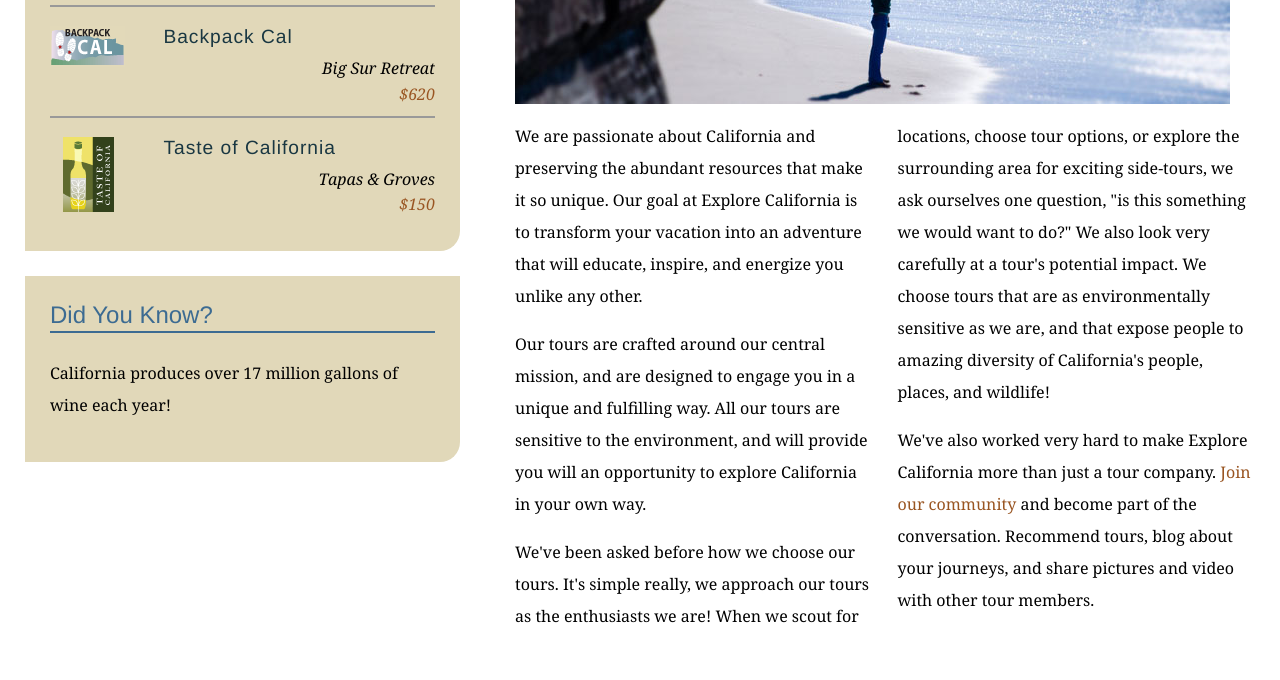
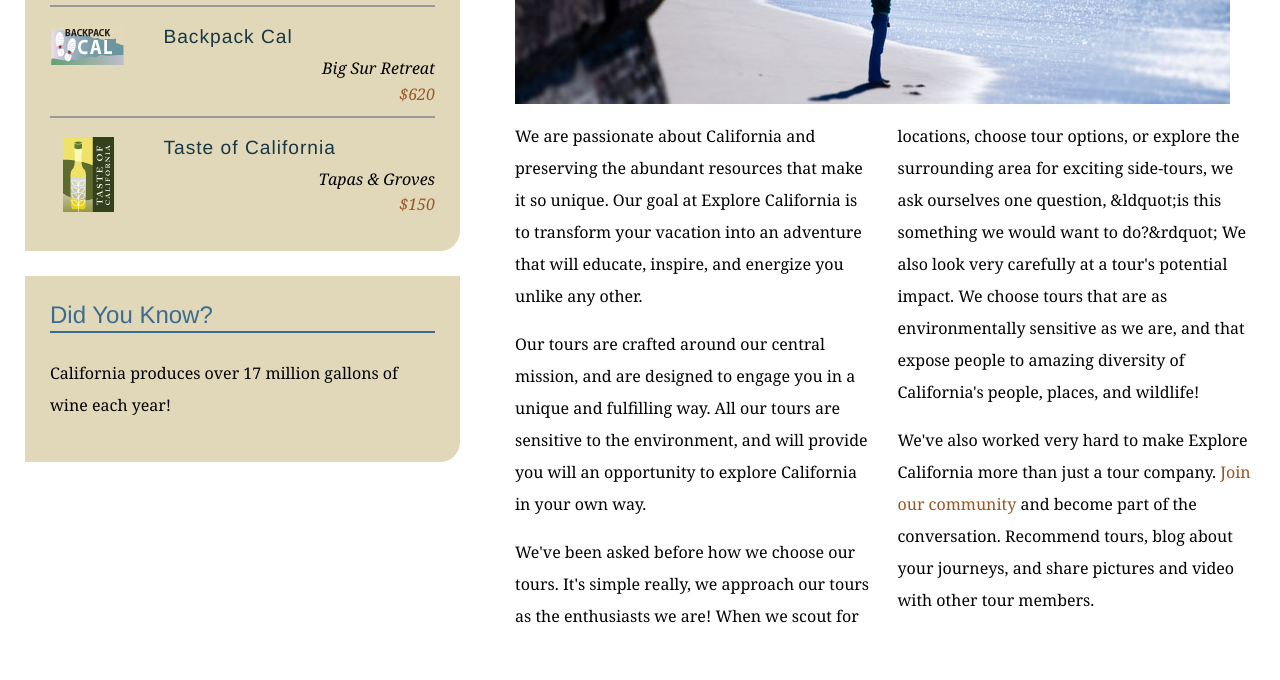
Before and after one commit to miigb/explore_california, a plain HTML site: page mission.html in a window 1280 px wide. Shown: the part 580-1260 px from the top of the page. Drawn offline with Linux system fonts and the light colour scheme.

Commit message:
replace quotes

```diff
--- a/mission.html
+++ b/mission.html
@@ -64,7 +64,7 @@
           <div class="multiCol">
             <p>We are passionate about California and preserving the abundant resources that make it so unique. Our goal at Explore California is to transform your vacation into an adventure that will educate, inspire, and energize you unlike any other.</p>
             <p>Our tours are crafted around our central mission, and are designed to engage you in a unique and fulfilling way. All our tours are sensitive to the environment, and will provide you will an opportunity to explore California in your own way.</p>
-            <p>We've been asked before how we choose our tours. It's simple really, we approach our tours as the enthusiasts we are! When we scout for locations, choose tour options, or explore the surrounding area for exciting side-tours, we ask ourselves one question, &quot;is this something we would want to do?&quot; We also look very carefully at a tour's potential impact. We choose tours that are as environmentally sensitive as we are, and that expose people to amazing diversity of California's people, places, and wildlife!</p>
+            <p>We've been asked before how we choose our tours. It's simple really, we approach our tours as the enthusiasts we are! When we scout for locations, choose tour options, or explore the surrounding area for exciting side-tours, we ask ourselves one question, &ldquot;is this something we would want to do?&rdquot; We also look very carefully at a tour's potential impact. We choose tours that are as environmentally sensitive as we are, and that expose people to amazing diversity of California's people, places, and wildlife!</p>
             <p>We've also worked very hard to make Explore California more than just a tour company. <a href="explorers/join.html">Join our community</a> and become part of the conversation. Recommend tours, blog about your journeys, and share pictures and video with other tour members.</p>
           </div>
         </div>
```
